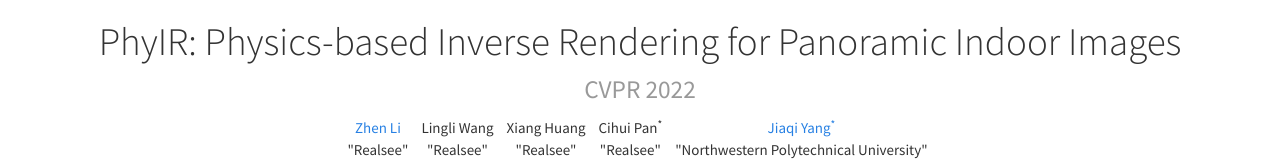
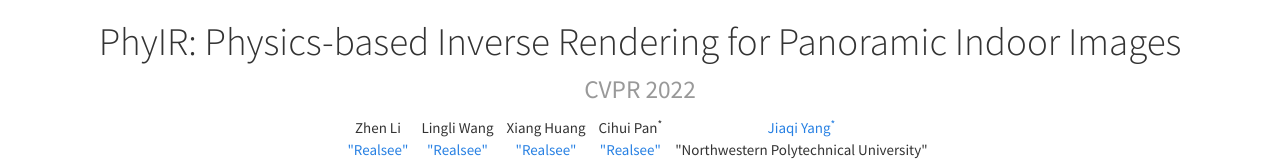
Before and after one commit to LZleejean/PhyIR, a plain HTML site: page index.html in a window 1280 px wide. Shown: the top 167 px of the page. Drawn offline with Linux system fonts and the light colour scheme.

Commit message:
add official realsee website

```diff
--- a/index.html
+++ b/index.html
@@ -55,32 +55,42 @@
             <div class="col-md-12 text-center">
                 <ul class="list-inline">
                     <li>
-                        <a href="https://LZleejean.github.io/PhyIR/">
+
                           Zhen Li
+
+                        <br>
+
+                        <a href="https://www.realsee.ai">
+                            "Realsee"
                         </a>
-                        <br>
-                        "Realsee"
+
                     </li>
                     <li>
 
                           Lingli Wang
 
                         <br>
-                        "Realsee"
+                        <a href="https://www.realsee.ai">
+                            "Realsee"
+                        </a>
                     </li>
                     <li>
 
                           Xiang Huang
 
                         <br>
-                        "Realsee"
+                        <a href="https://www.realsee.ai">
+                            "Realsee"
+                        </a>
                     </li>
                     <li>
 
                           Cihui Pan<sup>*</sup>
 
                         <br>
-                        "Realsee"
+                        <a href="https://www.realsee.ai">
+                            "Realsee"
+                        </a>
                     </li>
                     <li>
                         <a href="https://jszy.nwpu.edu.cn/jiaqiyang.html">
```
